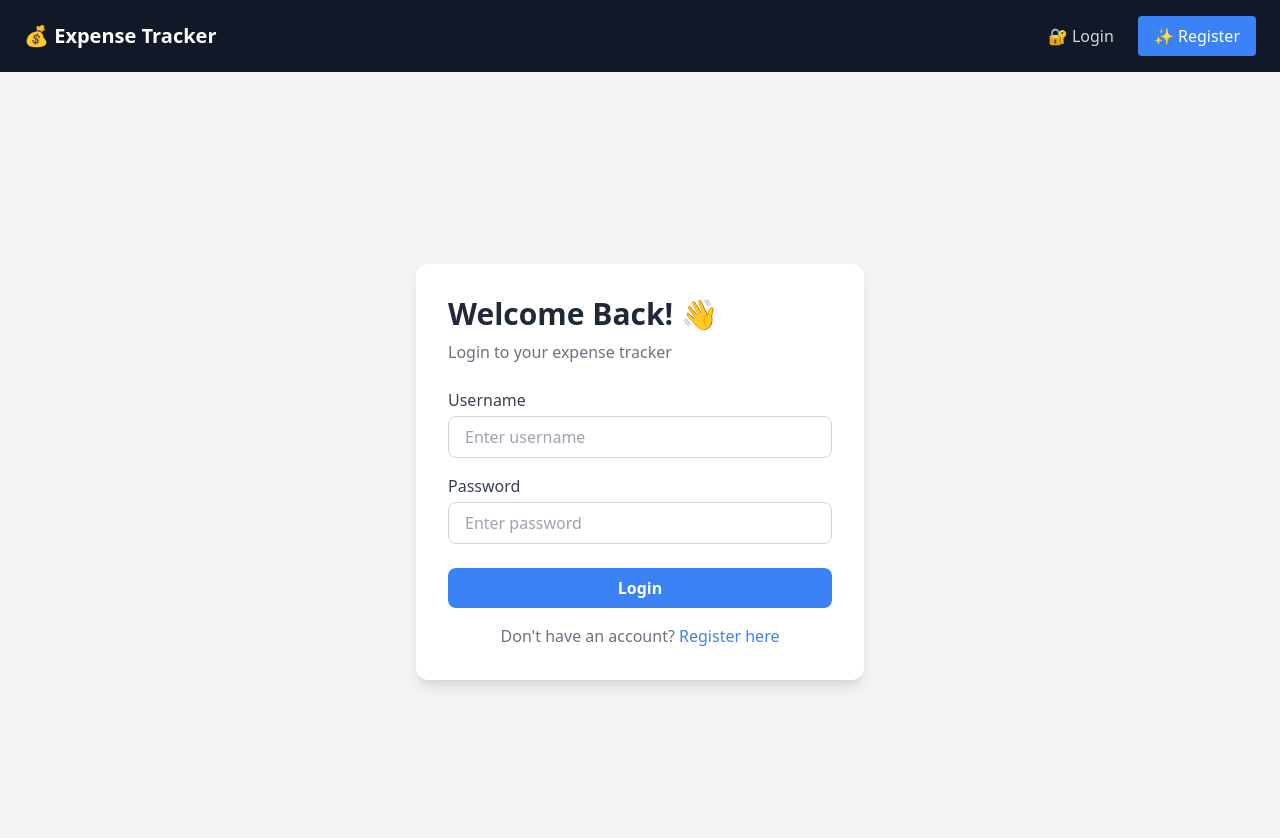
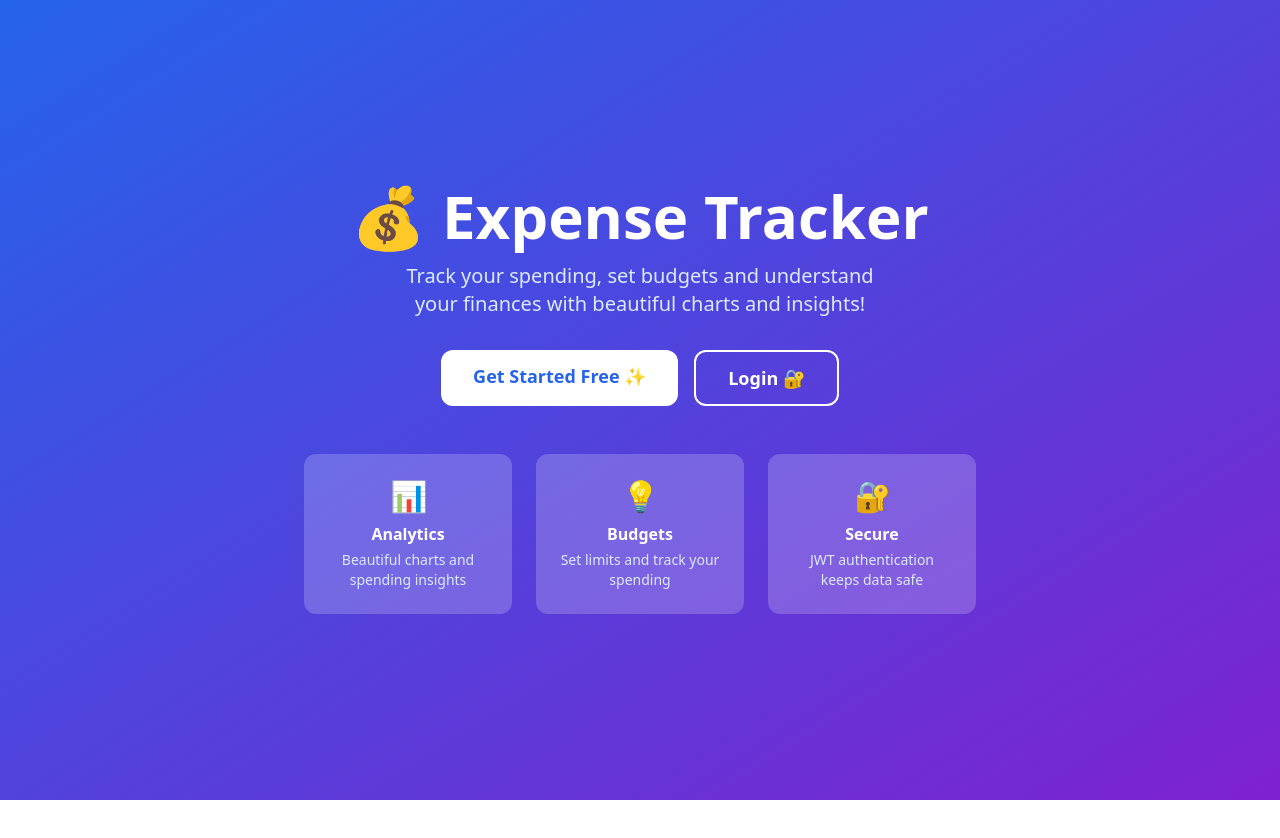
Before and after one commit to neha-shakari/expense-tracker-frontend, a React (Create React App) app: page / in a window 1280 px wide. Shown: the top 838 px of the page. After the commit the page ends 800 px from the top, so only its background shows below. Built offline with nearby package versions, Linux system fonts and the light colour scheme.

Commit message:
feat: final polish, loading states, landing page

```diff
--- a/src/App.js
+++ b/src/App.js
@@ -1,5 +1,6 @@
-import { BrowserRouter, Routes, Route } from 'react-router-dom';
+import { BrowserRouter, Routes, Route, useLocation } from 'react-router-dom';
 import Navbar from './Navbar';
+import HomePage from './pages/HomePage';
 import LoginPage from './pages/LoginPage';
 import RegisterPage from './pages/RegisterPage';
 import DashboardPage from './pages/DashboardPage';
@@ -7,19 +8,31 @@ import ExpensesPage from './pages/ExpensesPage';
 import AnalyticsPage from './pages/AnalyticsPage';
 import BudgetPage from './pages/BudgetPage';
 
-function App() {
+function AppContent() {
+  const location = useLocation();
+  const hideNavbar = ['/', '/login', '/register']
+    .includes(location.pathname);
+
   return (
-    <BrowserRouter>
-      <Navbar />
+    <>
+      {!hideNavbar && <Navbar />}
       <Routes>
+        <Route path="/" element={<HomePage />} />
         <Route path="/login" element={<LoginPage />} />
         <Route path="/register" element={<RegisterPage />} />
         <Route path="/dashboard" element={<DashboardPage />} />
         <Route path="/expenses" element={<ExpensesPage />} />
         <Route path="/analytics" element={<AnalyticsPage />} />
         <Route path="/budget" element={<BudgetPage />} />
-        <Route path="/" element={<LoginPage />} />
       </Routes>
+    </>
+  );
+}
+
+function App() {
+  return (
+    <BrowserRouter>
+      <AppContent />
     </BrowserRouter>
   );
 }
--- /dev/null
+++ b/src/ErrorMessage.js
@@ -0,0 +1,22 @@
+function ErrorMessage({ message, onRetry }) {
+  return (
+    <div className="flex justify-center items-center min-h-screen">
+      <div className="text-center bg-white rounded-xl shadow p-8">
+        <p className="text-6xl mb-4">😕</p>
+        <h2 className="text-xl font-bold text-gray-800 mb-2">
+          Something went wrong!
+        </h2>
+        <p className="text-gray-500 mb-4">{message}</p>
+        {onRetry && (
+          <button
+            onClick={onRetry}
+            className="bg-blue-500 text-white px-6 py-2 rounded-lg hover:bg-blue-600 transition">
+            Try Again
+          </button>
+        )}
+      </div>
+    </div>
+  );
+}
+
+export default ErrorMessage;
--- /dev/null
+++ b/src/LoadingSpinner.js
@@ -0,0 +1,13 @@
+function LoadingSpinner() {
+  return (
+    <div className="flex justify-center items-center min-h-screen">
+      <div className="text-center">
+        <div className="w-12 h-12 border-4 border-blue-500 border-t-transparent rounded-full animate-spin mx-auto mb-4">
+        </div>
+        <p className="text-gray-500">Loading...</p>
+      </div>
+    </div>
+  );
+}
+
+export default LoadingSpinner;
--- a/src/pages/AnalyticsPage.js
+++ b/src/pages/AnalyticsPage.js
@@ -4,12 +4,15 @@ import { useAuth } from '../AuthContext';
 import useApi from '../useApi';
 import SpendingPieChart from '../SpendingPieChart';
 import SpendingBarChart from '../SpendingBarChart';
+import LoadingSpinner from '../LoadingSpinner';
+import ErrorMessage from '../ErrorMessage';
 
 function AnalyticsPage() {
   const [summary, setSummary] = useState(null);
   const [byCategory, setByCategory] = useState({});
   const [highestCategory, setHighestCategory] = useState(null);
   const [loading, setLoading] = useState(true);
+  const [error, setError] = useState(null);
 
   const { token } = useAuth();
   const { apiCall } = useApi();
@@ -32,14 +35,14 @@ function AnalyticsPage() {
         setHighestCategory(highestData);
         setLoading(false);
       })
-      .catch(() => setLoading(false));
+      .catch(() => {
+        setError('Failed to load analytics!');
+        setLoading(false);
+      });
   }, [token]);
 
-  if (loading) return (
-    <div className="flex justify-center items-center min-h-screen">
-      <h2 className="text-2xl text-gray-500">Loading... ⏳</h2>
-    </div>
-  );
+  if (loading) return <LoadingSpinner />;
+  if (error) return <ErrorMessage message={error} onRetry={() => window.location.reload()} />;
 
   const totalSpent = summary?.totalThisMonth || 0;
 
@@ -103,7 +106,7 @@ function AnalyticsPage() {
         </div>
       </div>
 
-      {/* Category Breakdown with percentage bars */}
+      {/* Category Breakdown with progress bars */}
       <div className="bg-white rounded-xl shadow p-6">
         <h2 className="text-xl font-bold text-gray-800 mb-4">
           💰 Category Breakdown
--- a/src/pages/BudgetPage.js
+++ b/src/pages/BudgetPage.js
@@ -2,6 +2,7 @@ import { useState, useEffect } from 'react';
 import { useNavigate } from 'react-router-dom';
 import { useAuth } from '../AuthContext';
 import useApi from '../useApi';
+import LoadingSpinner from '../LoadingSpinner';
 
 const CATEGORIES = [
   'FOOD', 'TRAVEL', 'BILLS',
@@ -67,11 +68,7 @@ function BudgetPage() {
       });
   };
 
-  if (loading) return (
-    <div className="flex justify-center items-center min-h-screen">
-      <h2 className="text-2xl text-gray-500">Loading... ⏳</h2>
-    </div>
-  );
+  if (loading) return <LoadingSpinner />;
 
   return (
     <div className="p-6 bg-gray-100 min-h-screen">
@@ -174,7 +171,6 @@ function BudgetPage() {
                   </span>
                 </div>
 
-                {/* Progress bar */}
                 <div className="w-full bg-gray-200 rounded-full h-4">
                   <div
                     className={`h-4 rounded-full transition-all ${
--- a/src/pages/DashboardPage.js
+++ b/src/pages/DashboardPage.js
@@ -5,12 +5,15 @@ import useApi from '../useApi';
 import ExpenseItem from '../ExpenseItem';
 import SpendingPieChart from '../SpendingPieChart';
 import SpendingBarChart from '../SpendingBarChart';
+import LoadingSpinner from '../LoadingSpinner';
+import ErrorMessage from '../ErrorMessage';
 
 function DashboardPage() {
   const [summary, setSummary] = useState(null);
   const [byCategory, setByCategory] = useState({});
   const [recentExpenses, setRecentExpenses] = useState([]);
   const [loading, setLoading] = useState(true);
+  const [error, setError] = useState(null);
 
   const { token } = useAuth();
   const { apiCall } = useApi();
@@ -33,14 +36,14 @@ function DashboardPage() {
         setRecentExpenses(expensesData.slice(0, 5));
         setLoading(false);
       })
-      .catch(() => setLoading(false));
+      .catch(() => {
+        setError('Failed to load dashboard data!');
+        setLoading(false);
+      });
   }, [token]);
 
-  if (loading) return (
-    <div className="flex justify-center items-center min-h-screen">
-      <h2 className="text-2xl text-gray-500">Loading... ⏳</h2>
-    </div>
-  );
+  if (loading) return <LoadingSpinner />;
+  if (error) return <ErrorMessage message={error} onRetry={() => window.location.reload()} />;
 
   return (
     <div className="p-6 bg-gray-100 min-h-screen">
--- a/src/pages/ExpensesPage.js
+++ b/src/pages/ExpensesPage.js
@@ -5,6 +5,7 @@ import useApi from '../useApi';
 import ExpenseItem from '../ExpenseItem';
 import AddExpenseForm from '../AddExpenseForm';
 import FilterBar from '../FilterBar';
+import LoadingSpinner from '../LoadingSpinner';
 
 function ExpensesPage() {
   const [expenses, setExpenses] = useState([]);
@@ -30,7 +31,6 @@ function ExpensesPage() {
   const fetchExpenses = () => {
     setLoading(true);
 
-    // build query string based on filters
     const params = new URLSearchParams();
     if (filters.category) params.append('category', filters.category);
     if (filters.month) params.append('month', filters.month);
@@ -87,9 +87,7 @@ function ExpensesPage() {
       />
 
       {loading ? (
-        <div className="flex justify-center items-center py-20">
-          <h2 className="text-2xl text-gray-500">Loading... ⏳</h2>
-        </div>
+        <LoadingSpinner />
       ) : (
         <div className="max-w-2xl">
           <p className="text-gray-500 mb-4">
--- /dev/null
+++ b/src/pages/HomePage.js
@@ -0,0 +1,64 @@
+import { Link } from 'react-router-dom';
+import { useAuth } from '../AuthContext';
+import { useNavigate } from 'react-router-dom';
+import { useEffect } from 'react';
+
+function HomePage() {
+  const { token } = useAuth();
+  const navigate = useNavigate();
+
+  useEffect(() => {
+    if (token) navigate('/dashboard');
+  }, [token]);
+
+  return (
+    <div className="min-h-screen bg-gradient-to-br from-blue-600 to-purple-700 flex items-center justify-center">
+      <div className="text-center text-white px-6">
+        <h1 className="text-6xl font-bold mb-4">
+          💰 Expense Tracker
+        </h1>
+        <p className="text-xl text-blue-100 mb-8 max-w-lg mx-auto">
+          Track your spending, set budgets and understand
+          your finances with beautiful charts and insights!
+        </p>
+
+        <div className="flex gap-4 justify-center mb-12">
+          <Link to="/register"
+            className="bg-white text-blue-600 px-8 py-3 rounded-xl font-bold hover:bg-blue-50 transition text-lg">
+            Get Started Free ✨
+          </Link>
+          <Link to="/login"
+            className="border-2 border-white text-white px-8 py-3 rounded-xl font-bold hover:bg-white hover:text-blue-600 transition text-lg">
+            Login 🔐
+          </Link>
+        </div>
+
+        <div className="grid grid-cols-3 gap-6 max-w-2xl mx-auto">
+          <div className="bg-white bg-opacity-20 rounded-xl p-6">
+            <p className="text-3xl mb-2">📊</p>
+            <h3 className="font-bold mb-1">Analytics</h3>
+            <p className="text-blue-100 text-sm">
+              Beautiful charts and spending insights
+            </p>
+          </div>
+          <div className="bg-white bg-opacity-20 rounded-xl p-6">
+            <p className="text-3xl mb-2">💡</p>
+            <h3 className="font-bold mb-1">Budgets</h3>
+            <p className="text-blue-100 text-sm">
+              Set limits and track your spending
+            </p>
+          </div>
+          <div className="bg-white bg-opacity-20 rounded-xl p-6">
+            <p className="text-3xl mb-2">🔐</p>
+            <h3 className="font-bold mb-1">Secure</h3>
+            <p className="text-blue-100 text-sm">
+              JWT authentication keeps data safe
+            </p>
+          </div>
+        </div>
+      </div>
+    </div>
+  );
+}
+
+export default HomePage;
```
